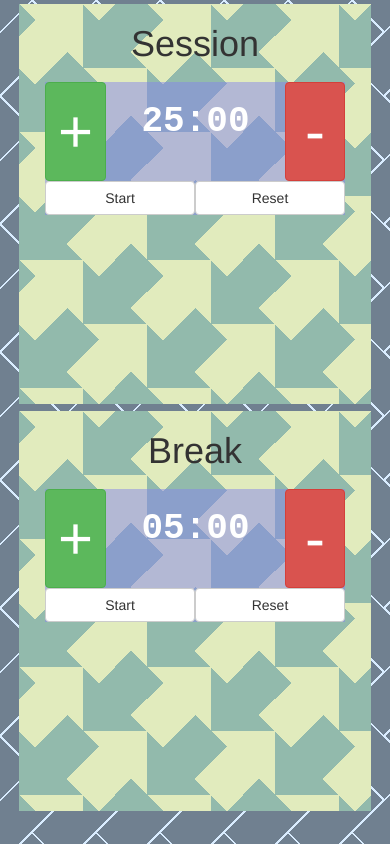
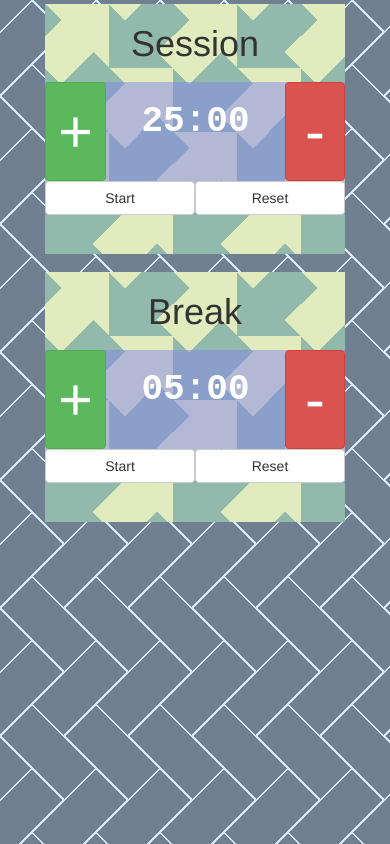
Before and after one commit to hozzjss/pomodoro, a plain HTML site: page index.html in a window 390 px wide. Drawn offline with nearby package versions, Linux system fonts and the light colour scheme.

Commit message:
some UX and responsiveness fixes

```diff
--- a/app.js
+++ b/app.js
@@ -1,10 +1,12 @@
-$(document).ready(function () {
+$(document).ready(function() {
     "use strict";
     // timerMaker(timeLimit, loaderClass)
     // takes an amount of minutes as a premises
     // for countdown timer and a class for the view
     // to be manipulated
-  const timerMaker = (timeLimit , loaderClass) => {
+    // also can reciev an optional callback
+    // to be executed when the timer's off
+    const timerMaker = (timeLimit, loaderClass, optCb) => {
         let currentSec, minutes, seconds, timerInterv, isInit;
         //
         // init(option)
@@ -63,24 +65,30 @@ $(document).ready(function () {
             if (currentSec % 60 == 0 && minutes !== 0) minutes -= 1;
         }
         //
+        // tickClock(minutes, currentSec)
+        // updates the ui with the correct remaining time
+        const tickClock = (minutes, currentSec) => {
+            $(`${loaderClass} .timer`)
+                .text(`${zeroPrefix(minutes)}:${zeroPrefix(currentSec % 60)}`);
+        }
+        //
         // startCycle()
-    // updates the ui with the correct remaining time
+        // ticks the clock
         // animates loader
         // stops when time's up
         // if not it starts the break timer after the session is over
         const startCycle = () => {
             countDown();
-  		$(`${loaderClass} .timer`)
-  		.text(`${zeroPrefix(minutes)}:${zeroPrefix(currentSec % 60)}`);
+            tickClock(minutes, currentSec);
             animateLoader();
             if (currentSec <= 0) {
                 stop();
                 $(`${loaderClass} audio`).trigger('play');
-        $(".loader-break .start").click();
+                if (optCb) setTimeout(optCb, 3000);
             }
         };
         // returns an API
-  	return  {
+        return {
             init,
             addOrSub,
             reset
@@ -88,8 +96,21 @@ $(document).ready(function () {
     };
 
     // metadata about the timers if we were to add more in a future update
-  const timerMetas = [{"name": "Session", "class":"loader-session", "time": "25"},
-  {"name": "Break", "class":"loader-break", "time": "05"}];
+    const timerMetas = [{
+            "name": "Session",
+            "class": "loader-session",
+            "time": "25",
+            "cb": function () {
+              $(".loader-break .start").click();
+              $(".loader-break audio").attr("src", "http://onlineclock.net/audio/options/military-trumpet.mp3");
+            }
+        },
+        {
+            "name": "Break",
+            "class": "loader-break",
+            "time": "05"
+        }
+    ];
     let timerFuns = [];
 
     //
@@ -101,7 +122,7 @@ $(document).ready(function () {
     const template = Handlebars.compile(source);
     //
     // we go through every item in the metadata array
-  timerMetas.forEach(function (meta, i) {
+    timerMetas.forEach(function(meta, i) {
         // this is the replacement phase
         // where everything is put in its place
         // and then an element is returned with
@@ -112,20 +133,28 @@ $(document).ready(function () {
         //
         // we pass here the time and class to the module
         // then an API is returned
-  	timerFuns.push(timerMaker(+(meta.time), `.${meta.class}`));
+        timerFuns.push(
+          timerMaker(+(meta.time),
+           `.${meta.class}`,
+            meta.cb)
+          );
         //
         // just event handlers for each module instance
-  	$(`.${meta.class} .add`).click(function () {
+        $(`.${meta.class} .add`).click(function() {
             timerFuns[i].addOrSub("add");
         });
-  	$(`.${meta.class} .subtract`).click(function () {
+        $(`.${meta.class} .subtract`).click(function() {
             timerFuns[i].addOrSub("sub");
         });
-  	$(`.${meta.class} .start`).click(function () {
+        $(`.${meta.class} .start`).click(function() {
             timerFuns[i].init();
         });
         $(`.${meta.class} .reset`).click(function () {
           timerFuns[i].reset();
         });
     });
+    $(".loader-session .reset").click(function () {
+      timerFuns[0].reset();
+      timerFuns[1].reset();
     });
+});
--- a/main.css
+++ b/main.css
@@ -61,3 +61,16 @@ background-size: 128px 128px;
 .start, .reset {
   min-width: 150px;
 }
+
+@media screen and (max-width: 720px) {
+  .counter {
+    max-height: 300px;
+    flex-basis:300px;
+  }
+}
+@media screen and (max-width: 480px) {
+  .counter {
+    margin-bottom:4%;
+    max-height: 250px;
+  }
+}
```
Lines whose indentation alone changed are shown as unchanged.
